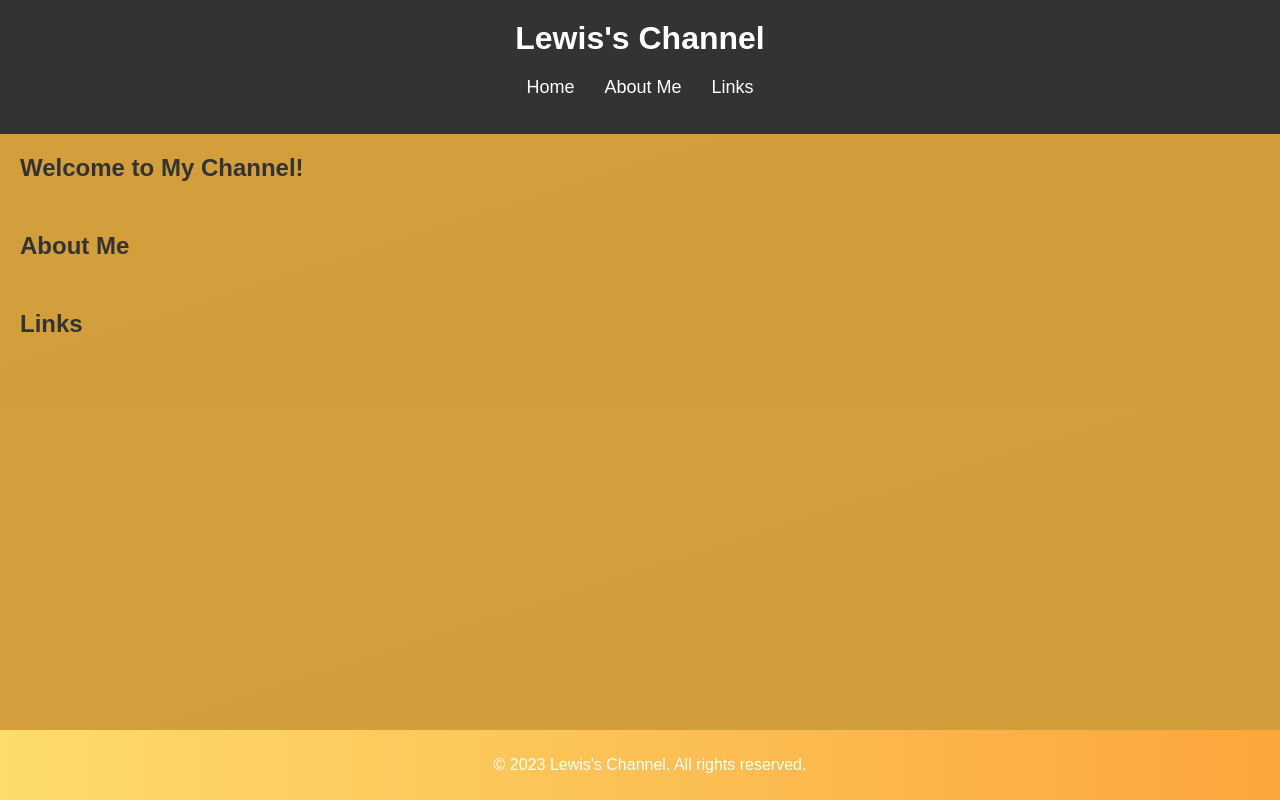
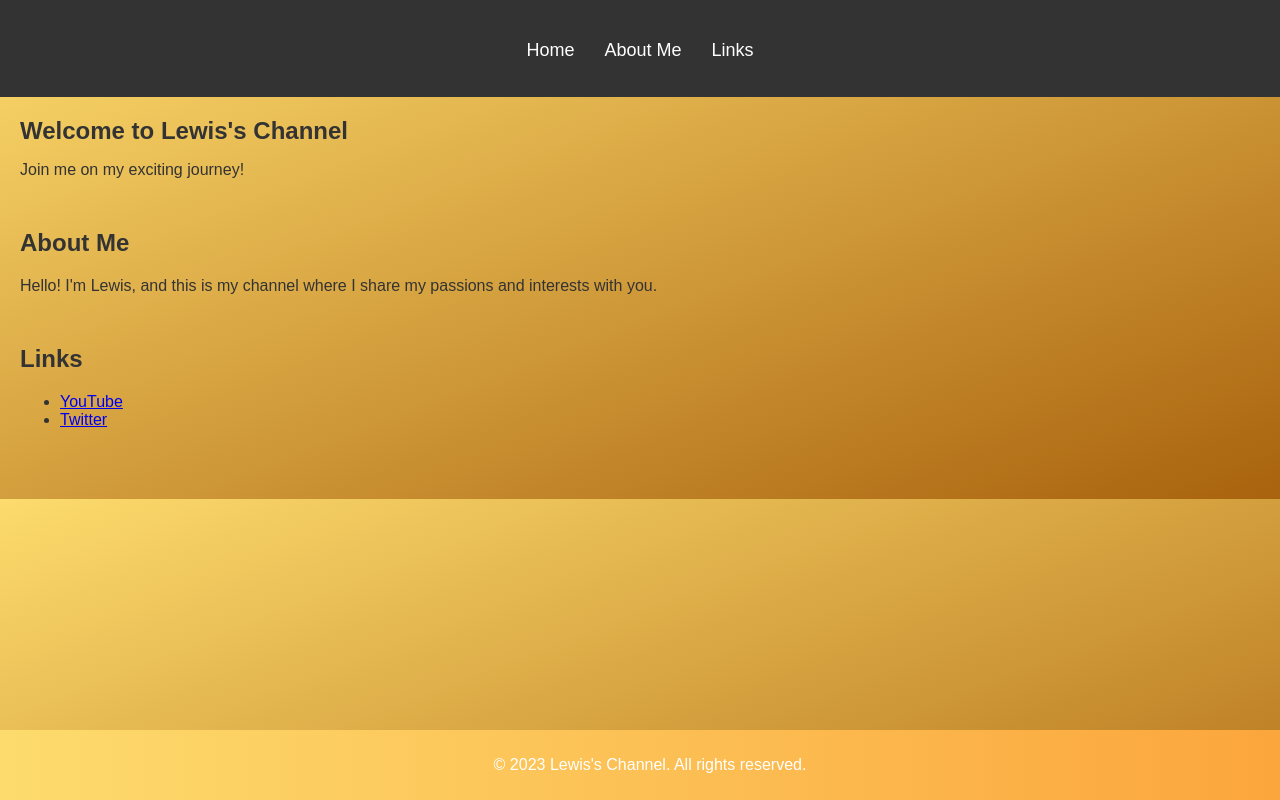
Before and after one commit to 0xVienna/Lewis.Channel, a plain HTML site: page index.html in a window 1280 px wide. Drawn offline with Linux system fonts and the light colour scheme.

Commit message:
Update index.html

```diff
--- a/index.html
+++ b/index.html
@@ -3,39 +3,39 @@
 <head>
   <meta charset="UTF-8">
   <meta name="viewport" content="width=device-width, initial-scale=1.0">
-  <title>Lewis's Channel</title>
+  <title>Lewis's Channel Landing Page</title>
   <link rel="stylesheet" href="styles.css">
 </head>
 <body>
   <header>
-    <h1>Lewis's Channel</h1>
     <nav>
       <ul>
         <li><a href="#home">Home</a></li>
         <li><a href="#about">About Me</a></li>
         <li><a href="#links">Links</a></li>
-        <!-- Add more navigation links here -->
       </ul>
     </nav>
   </header>
   <main>
     <section id="home">
-      <h2>Welcome to My Channel!</h2>
-      <!-- Add content for the home section here -->
+      <h1>Welcome to Lewis's Channel</h1>
+      <p>Join me on my exciting journey!</p>
     </section>
     <section id="about">
       <h2>About Me</h2>
-      <!-- Add content for the about section here -->
+      <p>Hello! I'm Lewis, and this is my channel where I share my passions and interests with you.</p>
     </section>
     <section id="links">
       <h2>Links</h2>
-      <!-- Add content for the links section here -->
+      <ul>
+        <li><a href="https://www.youtube.com/channel" target="_blank">YouTube</a></li>
+        <li><a href="https://www.twitter.com/lewisch" target="_blank">Twitter</a></li>
+        <!-- Add more links here -->
+      </ul>
     </section>
-    <!-- Add more sections as needed -->
   </main>
   <footer>
     <p>&copy; 2023 Lewis's Channel. All rights reserved.</p>
   </footer>
-  <script src="script.js"></script>
 </body>
 </html>
```
